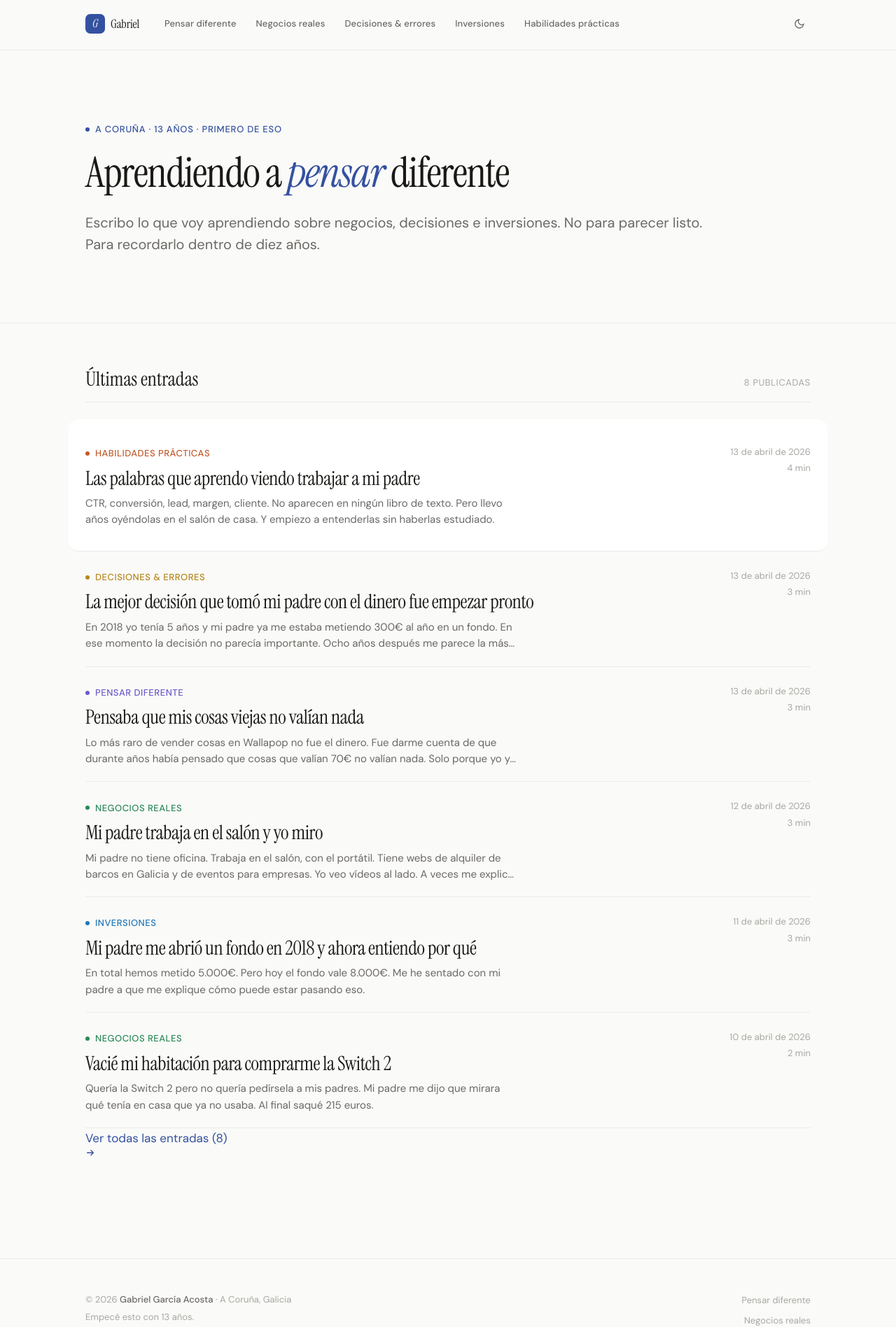
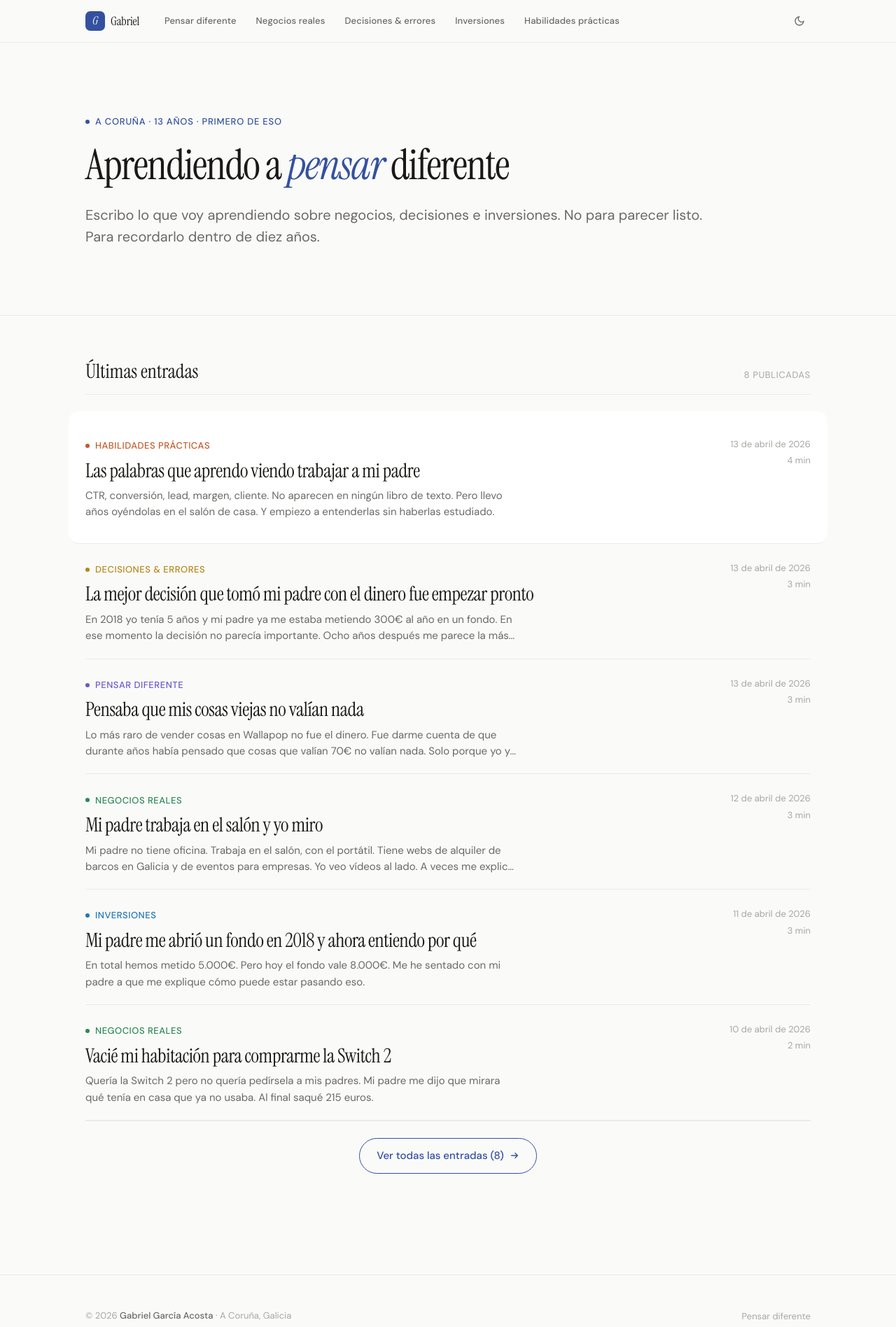
Before and after one commit to animaciongalicia/gabrielgarciaacosta, a Next.js app: page / in a window 1280 px wide. Shown: the top 1896 px of the page at 70% size. Built offline with nearby package versions, Linux system fonts and the light colour scheme.

Commit message:
fix(ux): header 60px, footer móvil columna limpia, enlace ver todas entradas

```diff
--- a/app/globals.css
+++ b/app/globals.css
@@ -80,7 +80,7 @@
   --content-width: 1100px;
 
   --transition: 160ms cubic-bezier(0.16, 1, 0.3, 1);
-  --header-height: 72px;
+  --header-height: 60px;
 }
 
 [data-theme='dark'] {
@@ -214,8 +214,8 @@ button { cursor: pointer; background: none; border: none; font: inherit; color:
   top: 0;
   z-index: 100;
   min-height: var(--header-height);
-  padding-block: 18px;
-  padding-top: calc(18px + env(safe-area-inset-top, 0px));
+  padding-block: 14px;
+  padding-top: calc(14px + env(safe-area-inset-top, 0px));
   background: color-mix(in srgb, var(--color-bg) 88%, transparent);
   backdrop-filter: blur(14px);
   -webkit-backdrop-filter: blur(14px);
@@ -743,7 +743,7 @@ button { cursor: pointer; background: none; border: none; font: inherit; color:
 
 @media (max-width: 560px) {
   .footer-main { grid-template-columns: 1fr; gap: var(--space-6); }
-  .footer-nav { align-items: flex-start; flex-direction: row; flex-wrap: wrap; gap: var(--space-4); }
+  .footer-nav { align-items: flex-start; flex-direction: column; gap: var(--space-3); }
 }
 
 /* ============================================
@@ -981,3 +981,32 @@ button { cursor: pointer; background: none; border: none; font: inherit; color:
   color: var(--cat-color, var(--color-primary));
   font-weight: 400;
 }
+
+/* ============================================
+   HOME — Enlace "Ver todas las entradas"
+   ============================================ */
+.posts-ver-todas {
+  padding-top: var(--space-6);
+  border-top: 1px solid var(--color-divider);
+  display: flex;
+  justify-content: center;
+}
+
+.posts-ver-todas-link {
+  display: inline-flex;
+  align-items: center;
+  gap: var(--space-2);
+  font-size: var(--text-sm);
+  font-weight: 500;
+  color: var(--color-primary);
+  text-decoration: none;
+  padding: var(--space-3) var(--space-6);
+  border: 1px solid var(--color-primary);
+  border-radius: var(--radius-full);
+  transition: background var(--transition), color var(--transition);
+}
+.posts-ver-todas-link:hover {
+  background: var(--color-primary);
+  color: var(--color-text-inverse);
+  opacity: 1;
+}
```
